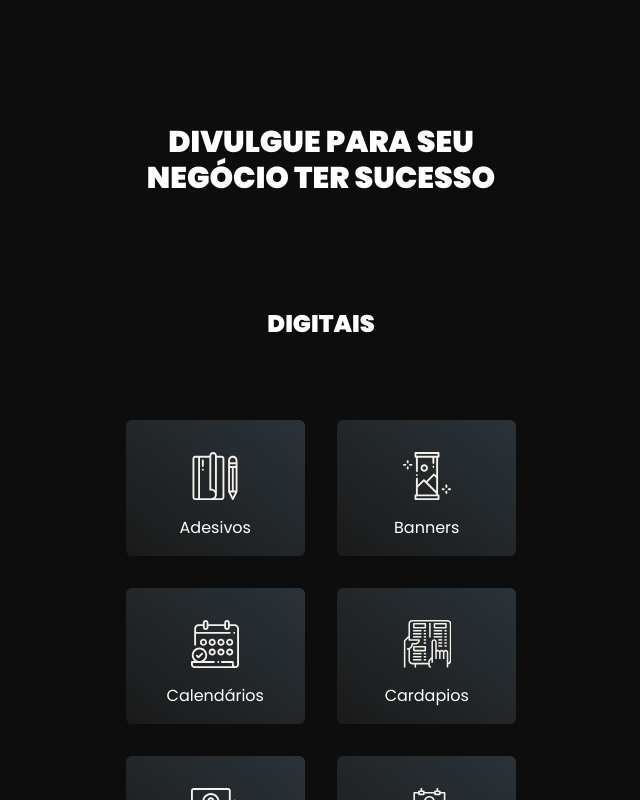
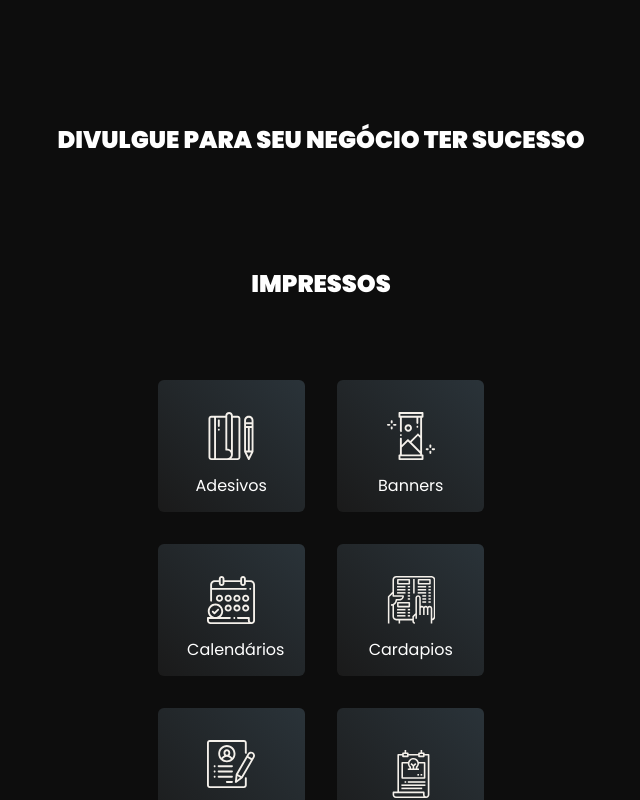
Before and after one commit to vitordcode/empreart, a React (Vite) app: page / in a window 1280 px wide. Shown: the part 740-1540 px from the top of the page, without its empty margins (319-959 px from the left). Built offline with nearby package versions, Linux system fonts and the light colour scheme.

Commit message:
Subindo importacao dos servicos

```diff
--- a/src/components/Services.jsx
+++ b/src/components/Services.jsx
@@ -14,7 +14,7 @@ import recibos from '../assets/img/services/recibos.svg'
 import tags from '../assets/img/services/tags.svg'
 import taloes from '../assets/img/services/taloes.svg'
 
-let digitais = [
+let impressos = [
   {
     name: 'Adesivos',
     url: adesivos,
@@ -77,28 +77,140 @@ let digitais = [
   },
 ]
 
+// import cartaoIterativo from '../assets/img/services/cartaoInterativo'
+// import criacaoLogo from '../assets/img/services/criacaoLogo'
+// import desenvolvimentoSite from '../assets/img/services/desenvolvimentoSite'
+// import midiaSocial from '../assets/img/services/midiaSocial'
+
+
+// let digitais = [
+//   {
+//     name: 'Cartão interativo digital',
+//     url: cartaoIterativo,
+//   },
+//   {
+//     name: 'Criação de Logotipos',
+//     url: criacaoLogo,
+//   },
+//   {
+//     name: 'Desenvolvimento de Sites',
+//     url: desenvolvimentoSite,
+//   },
+//   {
+//     name: 'Pacote de Mídias Sociais',
+//     url: midiaSocial,
+//   },
+// ]
+
+// import abridores from '../assets/img/services/abridores'
+// import baralhos from '../assets/img/services/baralhos'
+// import desenvolvimentoSite from '../assets/img/services/desenvolvimentoSite'
+// import canetas from '../assets/img/services/canetas'
+// import cobrePlacas from '../assets/img/services/cobrePlacas'
+// import lixeiras from '../assets/img/services/lixeiras'
+// import mousePads from '../assets/img/services/mousePads'
+// import reguas from '../assets/img/services/reguas'
+
+// let brindes = [
+//   {
+//     name: 'Abridores Personalizados',
+//     url: abridores,
+//   },
+//   {
+//     name: 'Baralhos Personalizados',
+//     url: baralhos,
+//   },
+//   {
+//     name: 'Canecas Personalizadas',
+//     url: desenvolvimentoSite,
+//   },
+//   {
+//     name: 'Canetas Personalizadas',
+//     url: canetas,
+//   },
+//   {
+//     name: 'Cobre Placas Personalizados',
+//     url: cobrePlacas,
+//   },
+//   {
+//     name: 'Lixeiras de Carro Personalizados',
+//     url: lixeiras,
+//   },
+//   {
+//     name: 'Mouse Pads Personalizados',
+//     url: mousePads,
+//   },
+//   {
+//     name: 'Réguas Personalizadas',
+//     url: reguas,
+//   },
+// ]
+
+
 export function Services() {
   return (
     <section className="max-w-6xl mx-auto py-16">
       <div>
-        <h2 className="text-center text-3xl font-extrabold max-w-md mx-auto uppercase text-white">
+        <h2 className="text-center text-2xl font-extrabold w-[60%] leading-8 mx-auto uppercase text-white">
           Divulgue para seu negócio ter sucesso
         </h2>
       </div>
 
       <div className='pt-28 flex flex-col items-center'>
         <div className='pb-16'>
-          <h3 className='font-bold uppercase text-white text-2xl'>Digitais</h3>
+          <h3 className='font-bold uppercase text-white text-2xl'>Impressos</h3>
         </div>
         <div className="grid grid-cols-2 px-6">
-          { digitais.map((item) => (
-            <div className="p-4 bg-gradient-to-tr from-grayCard to-blueCard m-4 flex flex-col justify-center items-center rounded-md" key={item.name}>
-              <img className='w-12 py-4' src={item.url} alt={item.name} />
-              <p className="text-white text-center">{item.name}</p>
+          { impressos.map((item) => (
+            <div className="py-4 bg-gradient-to-tr from-grayCard to-blueCard m-4 flex flex-col justify-center items-center rounded-md" key={item.name}>
+              <img className='w-12 py-4 flex flex-1' src={item.url} alt={item.name} />
+              <p className="text-white text-center font-regular w-[60%] leading-5">{item.name}</p>
             </div>
           ))}
         </div>
       </div>
+{/*
+      <div className='pt-28 flex flex-col items-center'>
+        <div className='pb-16'>
+          <h3 className='font-bold uppercase text-white text-2xl'>Digitais</h3>
+        </div>
+        <div className="grid grid-cols-2 px-6">
+          { impressos.map((item) => (
+            <div className="py-4 bg-gradient-to-tr from-grayCard to-blueCard m-4 flex flex-col justify-center items-center rounded-md" key={item.name}>
+              <img className='w-12 py-4 flex flex-1' src={item.url} alt={item.name} />
+              <p className="text-white text-center font-regular w-[60%] leading-5">{item.name}</p>
+            </div>
+          ))}
+        </div>
+      </div>
+
+      <div className='pt-28 flex flex-col items-center'>
+        <div className='pb-16'>
+          <h3 className='font-bold uppercase text-white text-2xl'>Brindes</h3>
+        </div>
+        <div className="grid grid-cols-2 px-6">
+          { impressos.map((item) => (
+            <div className="py-4 bg-gradient-to-tr from-grayCard to-blueCard m-4 flex flex-col justify-center items-center rounded-md" key={item.name}>
+              <img className='w-12 py-4 flex flex-1' src={item.url} alt={item.name} />
+              <p className="text-white text-center font-regular w-[60%] leading-5">{item.name}</p>
+            </div>
+          ))}
+        </div>
+      </div>
+
+      <div className='pt-28 flex flex-col items-center'>
+        <div className='pb-16'>
+          <h3 className='font-bold uppercase text-white text-2xl'>Instalações</h3>
+        </div>
+        <div className="grid grid-cols-2 px-6">
+          { impressos.map((item) => (
+            <div className="py-4 bg-gradient-to-tr from-grayCard to-blueCard m-4 flex flex-col justify-center items-center rounded-md" key={item.name}>
+              <img className='w-12 py-4 flex flex-1' src={item.url} alt={item.name} />
+              <p className="text-white text-center font-regular w-[60%] leading-5">{item.name}</p>
+            </div>
+          ))}
+        </div>
+      </div> */}
     </section>
   )
 }
```
